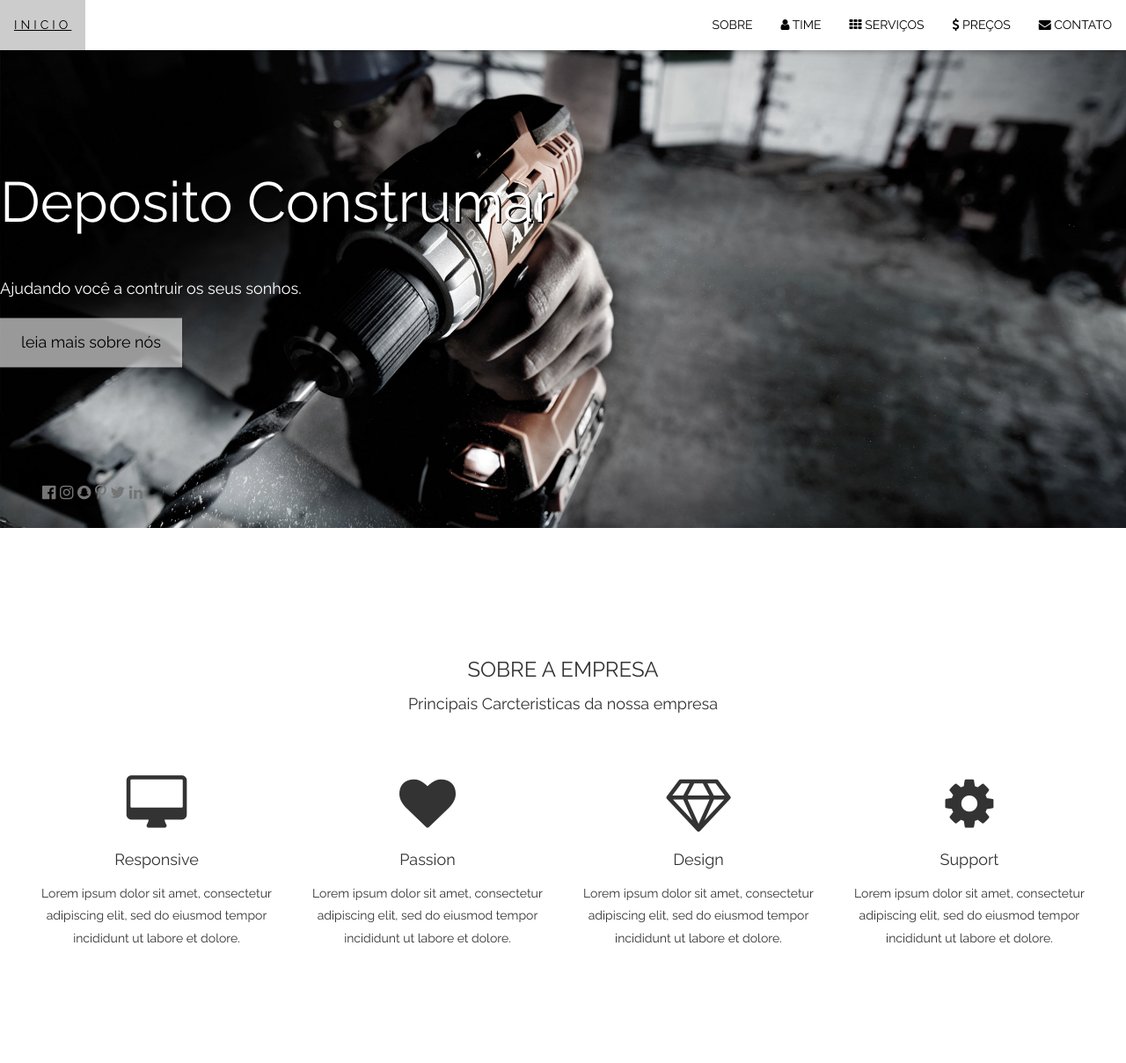
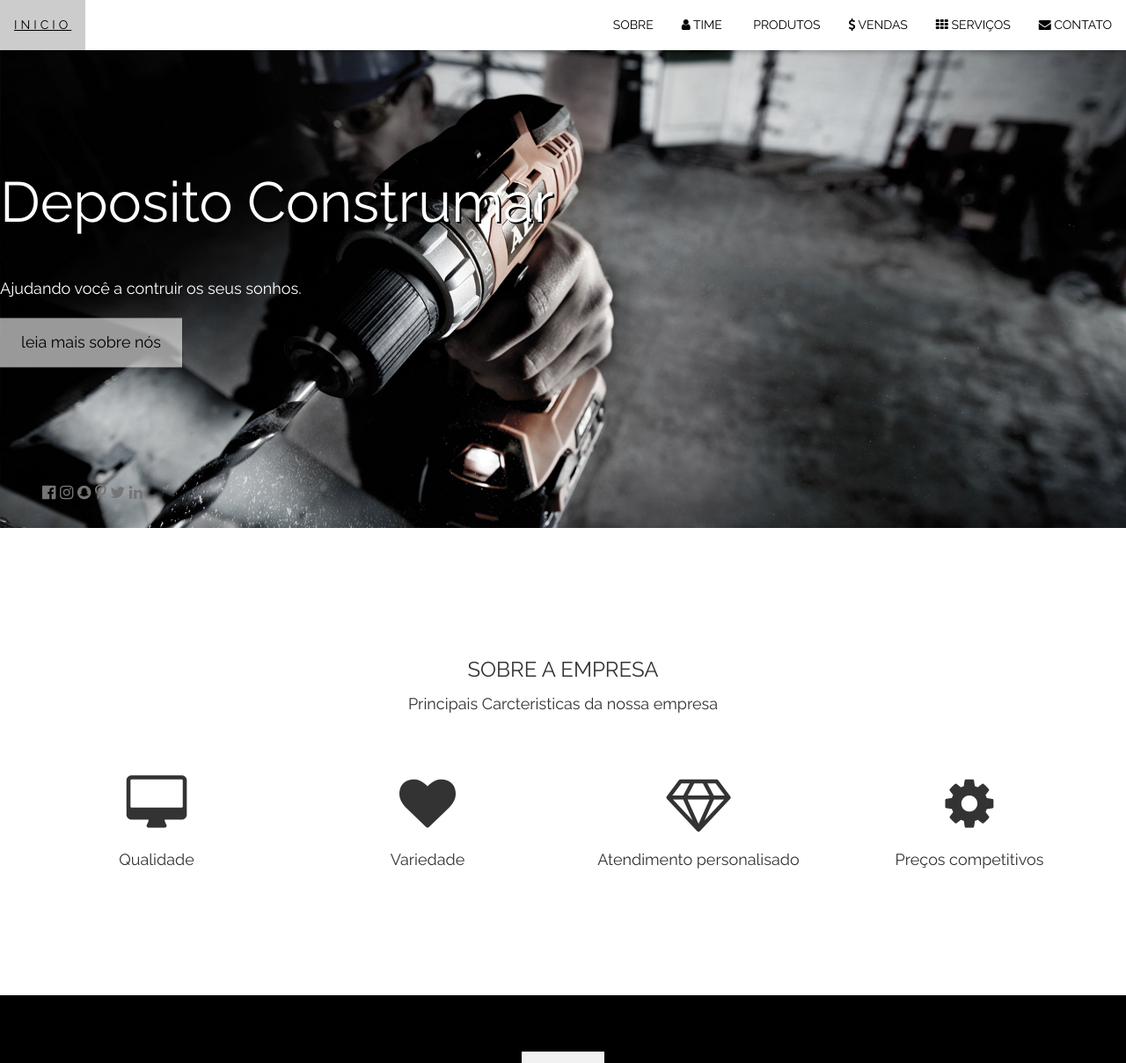
Before and after one commit to breninrice/PA_SistemaWeb, a PHP site: page / in a window 1280 px wide. Shown: the top 1208 px of the page at 88% size. Run offline with PHP 8.4, Linux system fonts and the light colour scheme; some libraries are stand-ins or nearby versions.

Commit message:
sprint 01 criação de telas

```diff
--- a/css/estilo.css
+++ b/css/estilo.css
@@ -17,3 +17,9 @@ body, html {
     font-size: 64px;
     text-shadow: 2px 2px black;
 }
+.produtos{
+ background-color: black;
+ background-position: center;
+ background-size: cover;
+ min-height: 100%;
+}
--- a/header.php
+++ b/header.php
@@ -36,24 +36,18 @@
   <!-- Navbar (sit on top) Menu Cabeçalho inicio-->
 <div class="w3-top">
 
-  <div class="w3-bar w3-white w3-card" id="">
+  <div class="w3-bar w3-white w3-card" id="home">
 
     <a href="index.php" class="w3-bar-item w3-button w3-wide">INICIO</a>
     <!-- Right-sided navbar links / Links da barra de navegação do lado direito -->
     <div class="w3-right">
       <a href="index.php" class="w3-bar-item w3-button">SOBRE</a>
       <a href="time" class="w3-bar-item w3-button"><i class="fa fa-user"></i> TIME</a>
+      <a href="produtos" class="w3-bar-item w3-button"><i class="fa fa-"></i> PRODUTOS</a>
+      <a href="vendas" class="w3-bar-item w3-button"><i class="fa fa-usd"></i> VENDAS</a>
       <a href="servicos" class="w3-bar-item w3-button"><i class="fa fa-th"></i> SERVIÇOS</a>
-      <a href="preco" class="w3-bar-item w3-button"><i class="fa fa-usd"></i> PREÇOS</a>
       <a href="contato" class="w3-bar-item w3-button"><i class="fa fa-envelope"></i> CONTATO</a>
     </div>
-
-    <!-- Hide right-floated links on small screens and replace them with a menu icon /
-     Ocultar links flutuantes à direita em telas pequenas e substituí-los por um ícone de menu /-->
-  <a href="javascript:void(0)" class="w3-bar-item w3-button w3-right w3-hide-large w3-hide-medium" onclick="w3_open()">
-      <i class="fa fa-bars"></i>
-    </a>
-
 
   </div>
 
--- a/index.php
+++ b/index.php
@@ -12,26 +12,26 @@
   <div class="w3-row-padding w3-center" style="margin-top:64px">
     <div class="w3-quarter">
       <i class="fa fa-desktop w3-margin-bottom w3-jumbo w3-center"></i>
-      <p class="w3-large">Responsive</p>
-      <p>Lorem ipsum dolor sit amet, consectetur adipiscing elit, sed do eiusmod tempor incididunt ut labore et dolore.</p>
+      <p class="w3-large">Qualidade</p>
+      <p></p>
     </div>
 
     <div class="w3-quarter">
       <i class="fa fa-heart w3-margin-bottom w3-jumbo"></i>
-      <p class="w3-large">Passion</p>
-      <p>Lorem ipsum dolor sit amet, consectetur adipiscing elit, sed do eiusmod tempor incididunt ut labore et dolore.</p>
+      <p class="w3-large">Variedade</p>
+      <p></p>
     </div>
 
     <div class="w3-quarter">
       <i class="fa fa-diamond w3-margin-bottom w3-jumbo"></i>
-      <p class="w3-large">Design</p>
-      <p>Lorem ipsum dolor sit amet, consectetur adipiscing elit, sed do eiusmod tempor incididunt ut labore et dolore.</p>
+      <p class="w3-large">Atendimento personalisado</p>
+      <p></p>
     </div>
 
     <div class="w3-quarter">
       <i class="fa fa-cog w3-margin-bottom w3-jumbo"></i>
-      <p class="w3-large">Support</p>
-      <p>Lorem ipsum dolor sit amet, consectetur adipiscing elit, sed do eiusmod tempor incididunt ut labore et dolore.</p>
+      <p class="w3-large">Preços competitivos</p>
+      <p.</p>
     </div>
 
   </div>
@@ -39,107 +39,4 @@
 </div>
 <!-- About Section / Sobre a seção fim -->
 
-<!-- Promo Section - "We know design" / Seção Promo - "Nós sabemos design" inicio-->
-<div class="w3-container w3-light-grey" style="padding:128px 16px">
-  <div class="w3-row-padding">
-
-    <div class="w3-col m6">
-      <h3>Nós sabemos design.</h3>
-      <p>Lorem ipsum dolor sit amet, consectetur adipiscing elit, sed do eiusmod<br>tempor incididunt ut labore et dolore.</p>
-      <p><a href="#work" class="w3-button w3-black"><i class="fa fa-th"> </i> Veja nossos trabalhos</a></p>
-    </div>
-
-    <div class="w3-col m6">
-      <img class="w3-image w3-round-large" src="/w3images/phone_buildings.jpg" alt="Buildings" width="700" height="394">
-    </div>
-
-  </div>
-</div>
-<!-- Promo Section - "We know design" / Seção Promo - "Nós sabemos design" fim-->
-
-
-
-<!-- Promo Section "Statistics" / Seção Promo "Statistics"  inicio
-<div class="w3-container w3-row w3-center w3-dark-grey w3-padding-64">
-  <div class="w3-quarter">
-    <span class="w3-xxlarge">14+</span>
-    <br>Parceiros
-  </div>
-
-  <div class="w3-quarter">
-    <span class="w3-xxlarge">55+</span>
-    <br>Projetos
-  </div>
-
-  <div class="w3-quarter">
-    <span class="w3-xxlarge">89+</span>
-    <br>Clientes
-  </div>
-
-  <div class="w3-quarter">
-    <span class="w3-xxlarge">150+</span>
-    <br>Reuniões
-  </div>
-
-</div>
- Promo Section "Statistics" / Seção Promo "Statistics"  fim-->
-
-
-
-<!-- Modal for full size images on click
-<div id="modal01" class="w3-modal w3-black" onclick="this.style.display='none'">
-
-  <span class="w3-button w3-xxlarge w3-black w3-padding-large w3-display-topright" title="Close Modal Image">×</span>
-
-  <div class="w3-modal-content w3-animate-zoom w3-center w3-transparent w3-padding-64">
-    <img id="img01" class="w3-image">
-    <p id="caption" class="w3-opacity w3-large"></p>
-  </div>
-
-</div>-->
-
-<!-- Skills Section  habilidade inicio
-<div class="w3-container w3-light-grey w3-padding-64">
-
-  <div class="w3-row-padding">
-    <div class="w3-col m6">
-      <h3>Our Skills.</h3>
-      <p>Lorem ipsum dolor sit amet, consectetur adipiscing elit, sed do eiusmod<br>
-      tempor incididunt ut labore et dolore.</p>
-      <p>Lorem ipsum dolor sit amet, consectetur adipiscing elit, sed do eiusmod<br>
-      tempor incididunt ut labore et dolore.</p>
-    </div>
-
-    <div class="w3-col m6">
-
-      <p class="w3-wide"><i class="fa fa-camera w3-margin-right"></i>Photography</p>
-
-      <div class="w3-grey">
-        <div class="w3-container w3-dark-grey w3-center" style="width:90%">90%</div>
-      </div>
-
-      <p class="w3-wide"><i class="fa fa-desktop w3-margin-right"></i>Web Design</p>
-
-      <div class="w3-grey">
-        <div class="w3-container w3-dark-grey w3-center" style="width:85%">85%</div>
-      </div>
-
-      <p class="w3-wide"><i class="fa fa-photo w3-margin-right"></i>Photoshop</p>
-
-      <div class="w3-grey">
-        <div class="w3-container w3-dark-grey w3-center" style="width:75%">75%</div>
-      </div>
-
-    </div>
-
-  </div>
-
-</div>
- Skills Section  habilidade fim-->
-
-
-
-
-
-
 <?php include_once("footer.php");?>
```
Also changed, not shown: preco.php (deleted, +0 -67 lines), produtos.php (added, +14 -0 lines), servicos.php (+1 -32 lines), vendas.php (added, +14 -0 lines).
